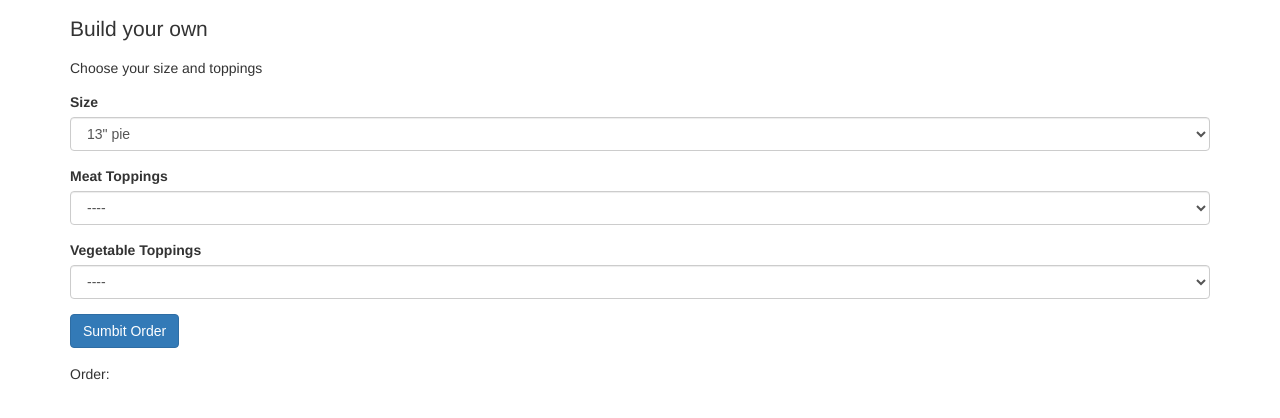
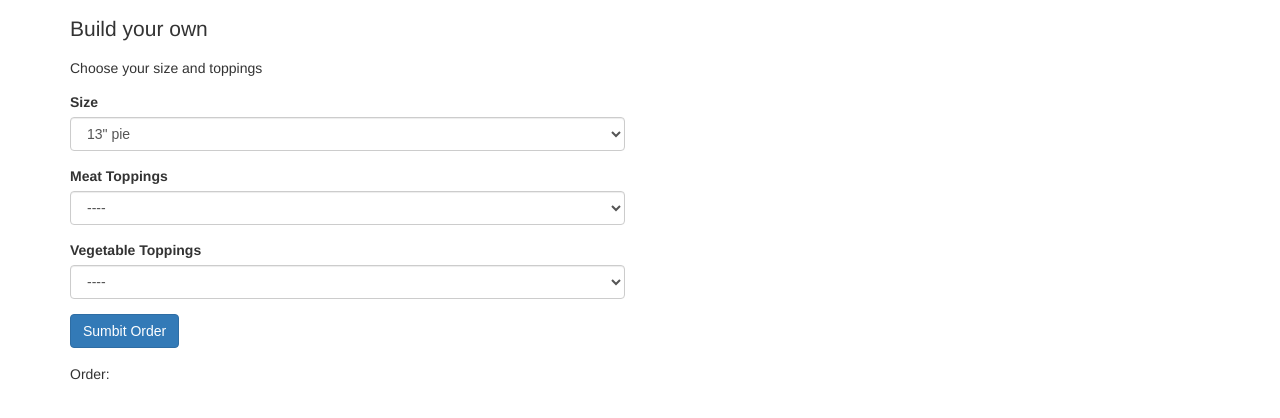
Before and after one commit to joseph-arnstein/pizza-menu, a plain HTML site: page index.html in a window 1280 px wide. Drawn offline with Linux system fonts and the light colour scheme.

Commit message:
clean up html design

```diff
--- a/index.html
+++ b/index.html
@@ -20,7 +20,8 @@
 
     <div class="container" id="blanks">
       <form>
-
+        <div class="conatiner row">
+          <div class="col-sm-6">
             <div class="form-group">
               <label for="size">Size</label>
               <select class="form-control size">
@@ -54,6 +55,9 @@
               </select>
             </div>
             <button type="submit" class="btn btn-primary">Sumbit Order</button>
+          </div>
+
+        </div>
       </form>
     </div>
 
```
Lines whose indentation alone changed are shown as unchanged.
